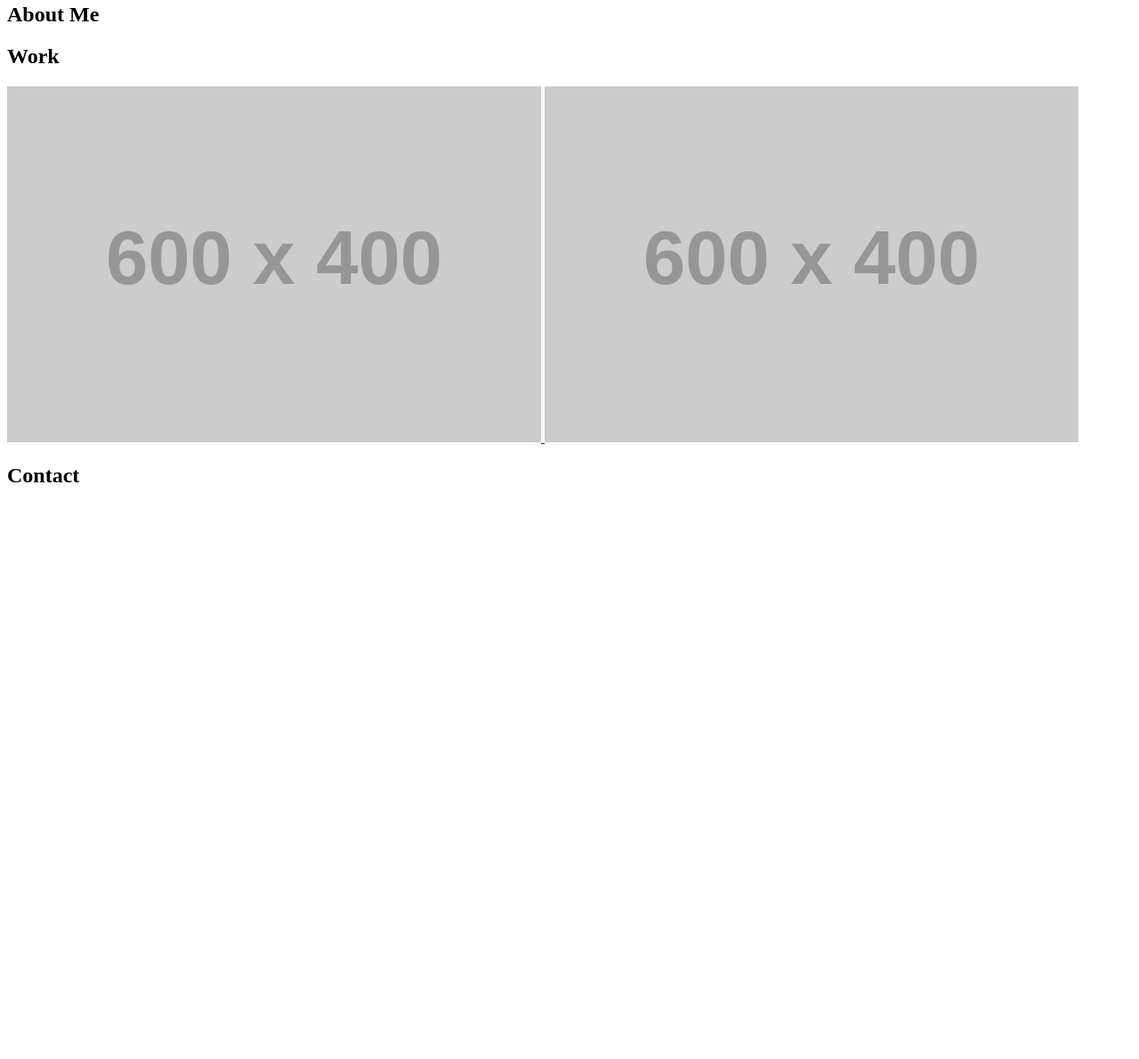
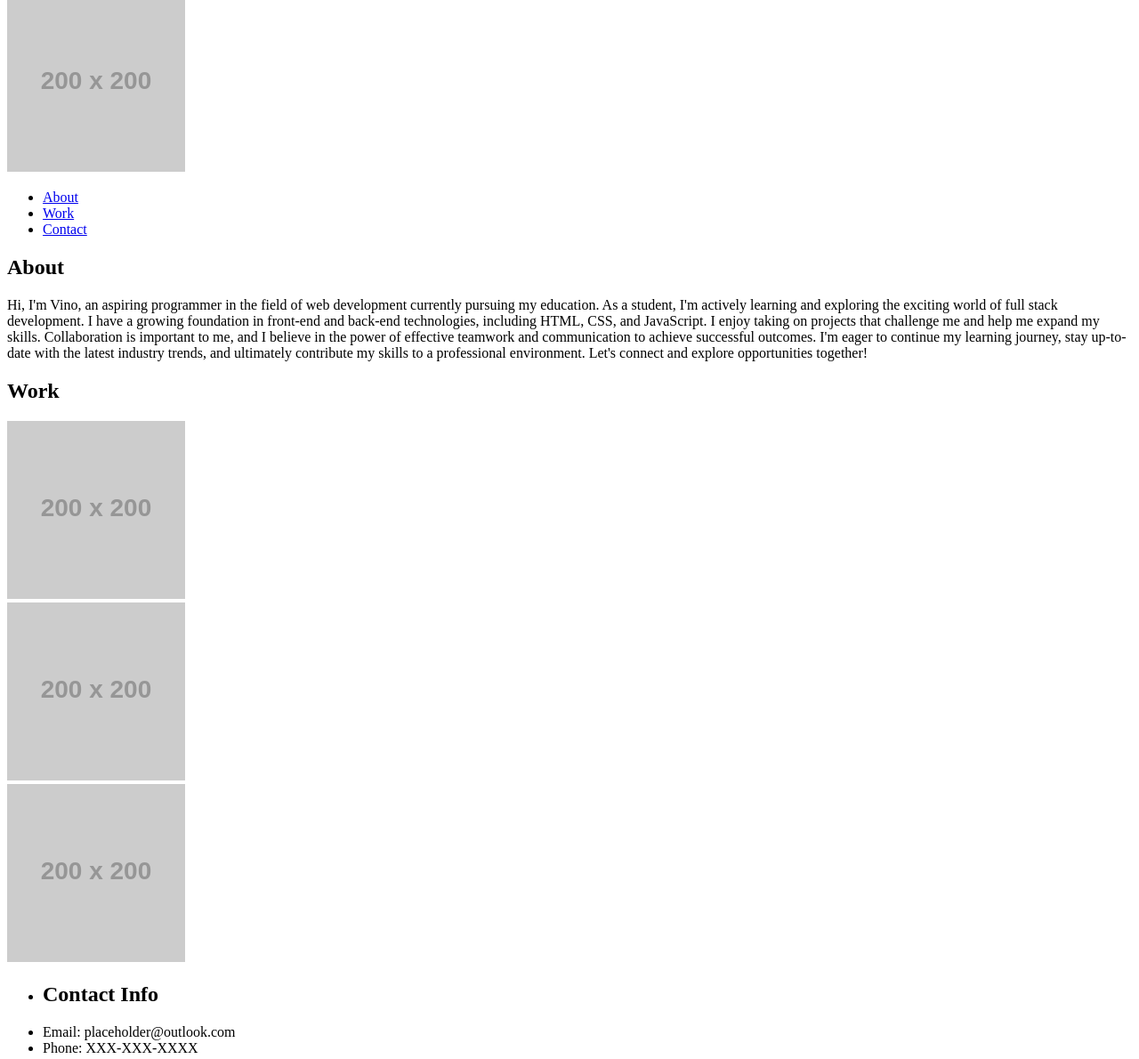
Before and after one commit to Vinoshan/Portfolio-Basic, a plain HTML site: page index.html in a window 1280 px wide. Shown: the part 87-1277 px from the top of the page at 89% size. Before the commit the page ends 800 px from the top, so only its background shows below. Drawn offline with Linux system fonts and the light colour scheme; placeholder pictures from the web are drawn by us.

Commit message:
Revamped HTML and Added IMGS

```diff
--- a/index.html
+++ b/index.html
@@ -1,42 +1,80 @@
 <!DOCTYPE html>
-<html lang="en">
-<head>
-    <meta charset="UTF-8">
-    <meta name="viewport" content="width=device-width, initial-scale=1.0">
-    <title>Full Stack Developer</title>
-</head>
-<header>
+<html>
+  <head>
+    <title>Developer Portfolio</title>
+    <link rel="stylesheet" type="text/css" href="./assets/styles.css" />
+  </head>
+  <body>
+    <header>
+      <h1>Vinoshan Kugendran</h1>
+      <img src="https://via.placeholder.com/200x200" alt="Photo of Vino" />
+    </header>
+
     <nav>
       <ul>
-        <li><a href="#about">About Me</a></li>
+        <li><a href="#about">About</a></li>
         <li><a href="#work">Work</a></li>
         <li><a href="#contact">Contact</a></li>
       </ul>
     </nav>
-  </header>
 
-  <main>
     <section id="about">
-      <h2>About Me</h2>
+      <h2>About</h2>
+      <p>
+        Hi, I'm Vino, an aspiring programmer in the field of web development
+        currently pursuing my education. As a student, I'm actively learning and
+        exploring the exciting world of full stack development. I have a growing
+        foundation in front-end and back-end technologies, including HTML, CSS,
+        and JavaScript. I enjoy taking on projects that challenge me and help me
+        expand my skills. Collaboration is important to me, and I believe in the
+        power of effective teamwork and communication to achieve successful
+        outcomes. I'm eager to continue my learning journey, stay up-to-date
+        with the latest industry trends, and ultimately contribute my skills to
+        a professional environment. Let's connect and explore opportunities
+        together!
+      </p>
     </section>
 
     <section id="work">
       <h2>Work</h2>
-      <div class="gallery">
-        <a href="https://placehold.co/600x400/EEE/31343C" target="_blank">
-          <img src="https://placehold.co/600x400/EEE/31343C" alt="">
+      <div class="project">
+        <a href="#">
+          <img src="https://via.placeholder.com/200x200" alt="Project 1" />
         </a>
-        <a href="https://placehold.co/600x400/EEE/31343C" target="_blank">
-          <img src="https://placehold.co/600x400/EEE/31343C" alt="">
+      </div>
+
+      <div class="project">
+        <a href="#">
+          <img src="https://via.placeholder.com/200x200" alt="Project 2" />
+        </a>
+      </div>
+
+      <div class="project">
+        <a href="#">
+          <img src="https://via.placeholder.com/200x200" alt="Project 3" />
         </a>
       </div>
     </section>
 
-    <section id="contact">
-      <h2>Contact</h2>
-    </section>
-  </main>
-<body>
+    <footer id="contact">
+      <ul id="contact-me">
+        <li><h2>Contact Info</h2></li>
+        <li>Email: placeholder@outlook.com</li>
+        <li>Phone: XXX-XXX-XXXX</li>
+      </ul>
 
-</body>
+      <ul id="social-links">
+        <li>
+          <a href="https://github.com/Vinoshan" target="_blank">
+            <img src="./assets/imgs/github-mark.png" alt="GitHub" />
+          </a>
+        </li>
+        <li>
+          <a href="https://www.linkedin.com/in/vinoshank/" target="_blank">
+            <img src="./assets/imgs/In-Blue-128.png" alt="LinkedIn" />
+          </a>
+        </li>
+      </ul>
+    </footer>
+  </body>
 </html>
```
Also changed, not shown: assets/imgs/In-Blue-128.png (added), assets/imgs/github-mark-white.png (added), assets/imgs/github-mark.png (added).
